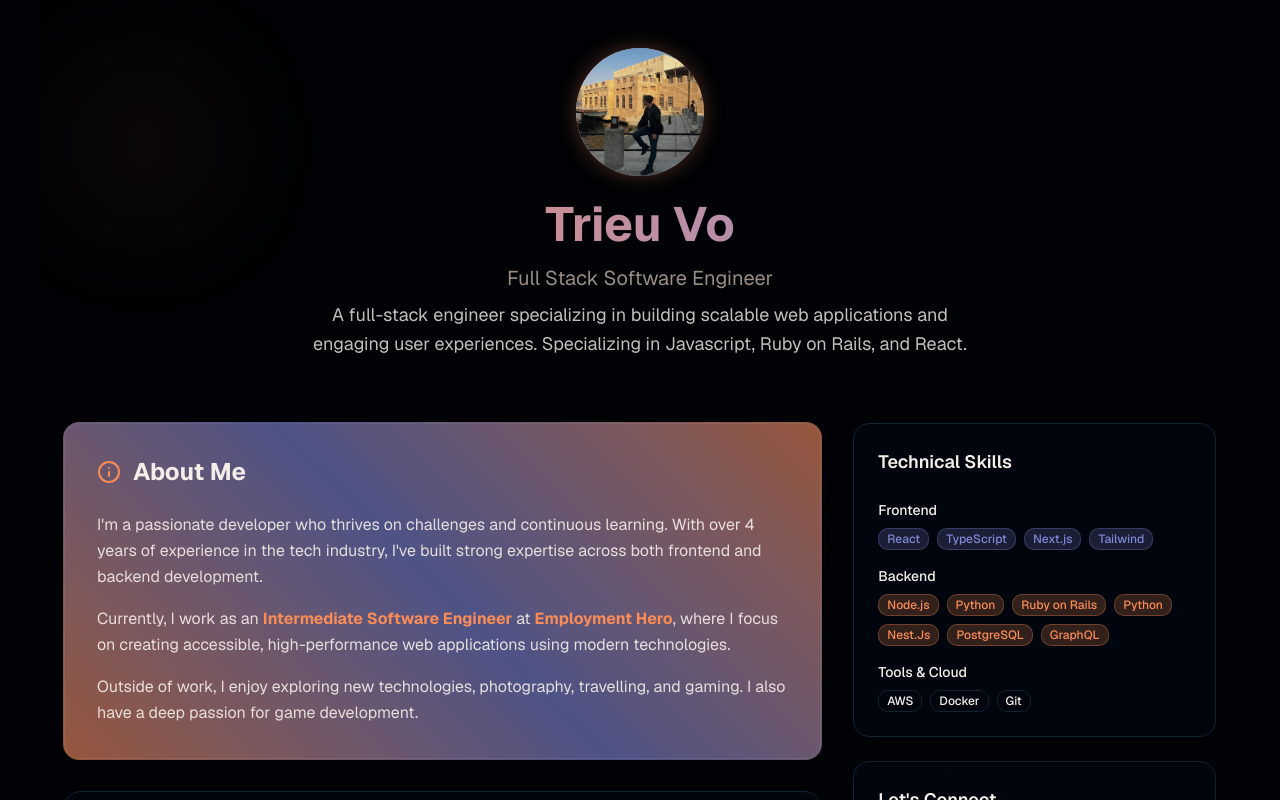
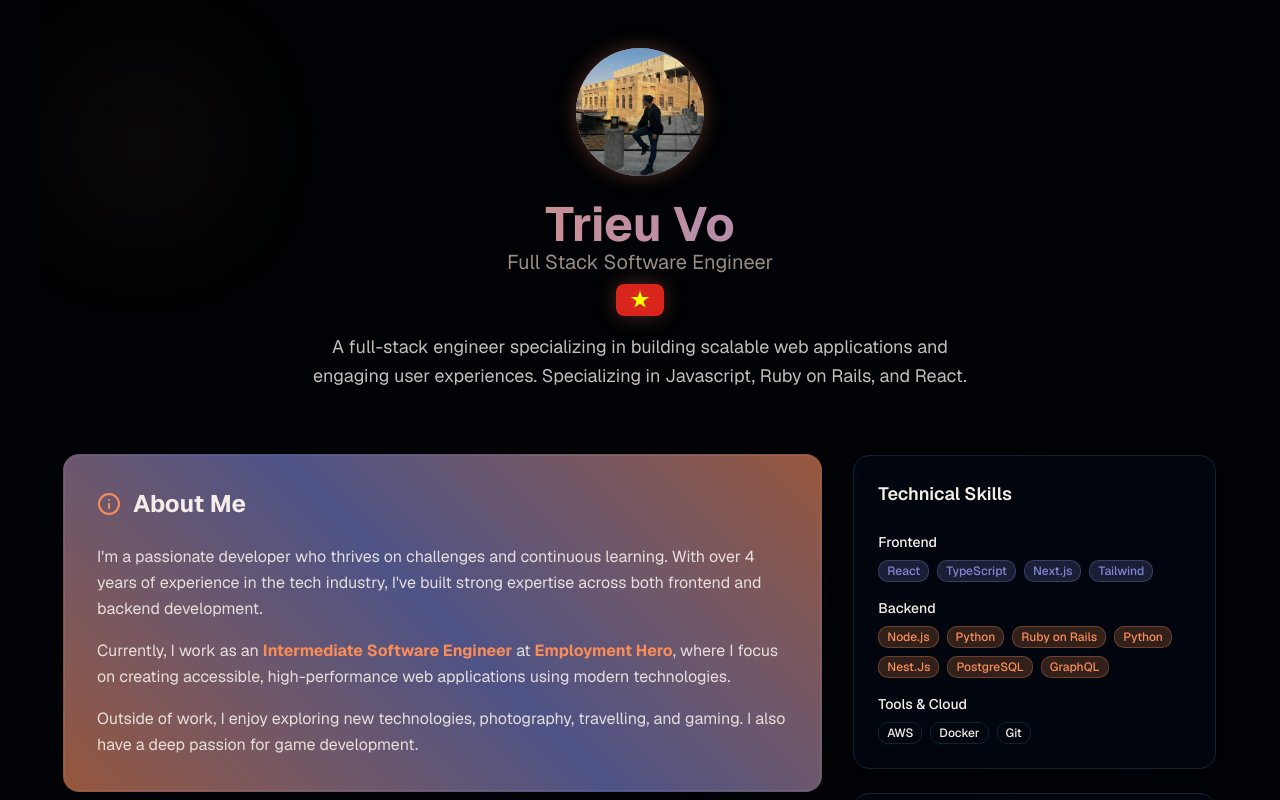
Before and after one commit to vominhtrieu/trieu-vo-portfolio, a Next.js app: page / in a window 1280 px wide. Shown: the top 800 px of the page. Built offline with nearby package versions, Linux system fonts and the light colour scheme.

Commit message:
Added Vietnam Flag

```diff
--- a/app/page.tsx
+++ b/app/page.tsx
@@ -26,10 +26,13 @@ export default function Portfolio() {
               <img className="w-32 h-32 text-primary-foreground" src="/avatar.jpg" alt="Trieu Vo" />
             </div>
           </div>
-          <h1 className="text-5xl font-bold mb-4 bg-gradient-to-r from-primary to-accent bg-clip-text text-transparent">
+          <h1 className="text-5xl font-bold bg-gradient-to-r from-primary to-accent bg-clip-text text-transparent">
             Trieu Vo
           </h1>
           <p className="text-xl text-muted-foreground mb-2">Full Stack Software Engineer</p>
+          <div>
+          <img className="w-12 mx-auto mb-4 mt-2 mystical-glow bg-transparent rounded-sm" src="/vietnam-flag.svg" alt="Vietnam Flag" />
+          </div>
           <p className="text-lg text-foreground/80 max-w-2xl mx-auto leading-relaxed">
             A full-stack engineer specializing in building scalable web applications and engaging user experiences.
             Specializing in Javascript, Ruby on Rails, and React.
```
Also changed, not shown: public/vietnam-flag.svg (added).
